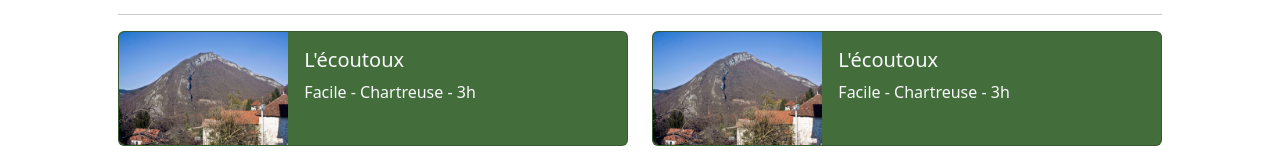
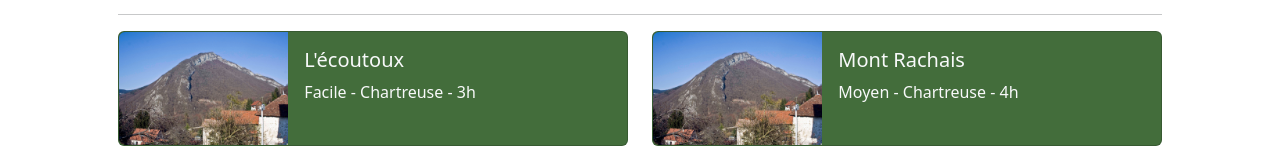
Before and after one commit to annaclavelier/rando_app, a React (Vite) app: page /search in a window 1280 px wide. Shown: the part 154-308 px from the top of the page. Built offline with nearby package versions, Linux system fonts and the light colour scheme.

Commit message:
data: Add kilometers attribute and update datas

```diff
--- a/src/data/rando.ts
+++ b/src/data/rando.ts
@@ -4,6 +4,7 @@ export interface Rando {
   difficulte: "Facile" | "Moyen" | "Difficile";
   massif: "Chartreuse" | "Vercors" | "Oisan";
   image?: string;
+  km: number;
   description?: string;
   duree: string;
   denivele?: number;
@@ -24,23 +25,25 @@ const randos: Rando[] = [
     titre: "L'écoutoux",
     difficulte: "Facile",
     massif: "Chartreuse",
-    image: "",
+    image: "./assets/ecoutoux.jpg",
     description:
       "Lorem ipsum dolor sit amet, consectetur adipiscing elit. Fusce ut nulla ullamcorper, volutpat tortor ac, fringilla lacus. Praesent scelerisque nisi sit amet metus blandit lobortis. Praesent pharetra est id nulla bibendum malesuada. Fusce malesuada porta est, id posuere justo ullamcorper eu. Curabitur ut sollicitudin lacus, vitae fringilla tellus. Aliquam neque odio, placerat vitae auctor vitae, feugiat suscipit dolor. Fusce ligula ligula, vestibulum facilisis urna a, vulputate condimentum est. Class aptent taciti sociosqu ad litora torquent per conubia nostra, per inceptos himenaeos. Quisque bibendum tincidunt odio id pharetra. Maecenas nibh turpis, bibendum nec magna in, posuere congue lectus. Sed congue posuere sem sed maximus. Vivamus a libero in orci tristique vulputate. ",
     duree: "3h",
     denivele: 373,
     altitude_arrivee: 1406,
-    altitude_depart: 900
+    altitude_depart: 900,
+    km: 7.5
   },
   {
     id: 2,
-    titre: "L'écoutoux",
-    difficulte: "Facile",
+    titre: "Mont Rachais",
+    difficulte: "Moyen",
     massif: "Chartreuse",
-    image: "",
+    image: "./assets/rachais.webp",
     description:
       "Donec consequat, urna non aliquet condimentum, nunc dolor laoreet dolor, in sodales purus ligula at justo. Sed quis velit metus. Vestibulum scelerisque rutrum eros, eget varius est sollicitudin sed. Praesent sit amet tellus eget sem laoreet efficitur. Nam malesuada non ipsum blandit semper. Integer felis nulla, molestie vel dolor ac, consectetur dictum dui. Mauris dapibus lacus vitae nulla porta, at imperdiet enim suscipit. Etiam a metus non lorem dapibus cursus a a nulla. ",
-    duree: "3h",
+    duree: "4h",
+    km: 9.5
   },
 ];
 
```
